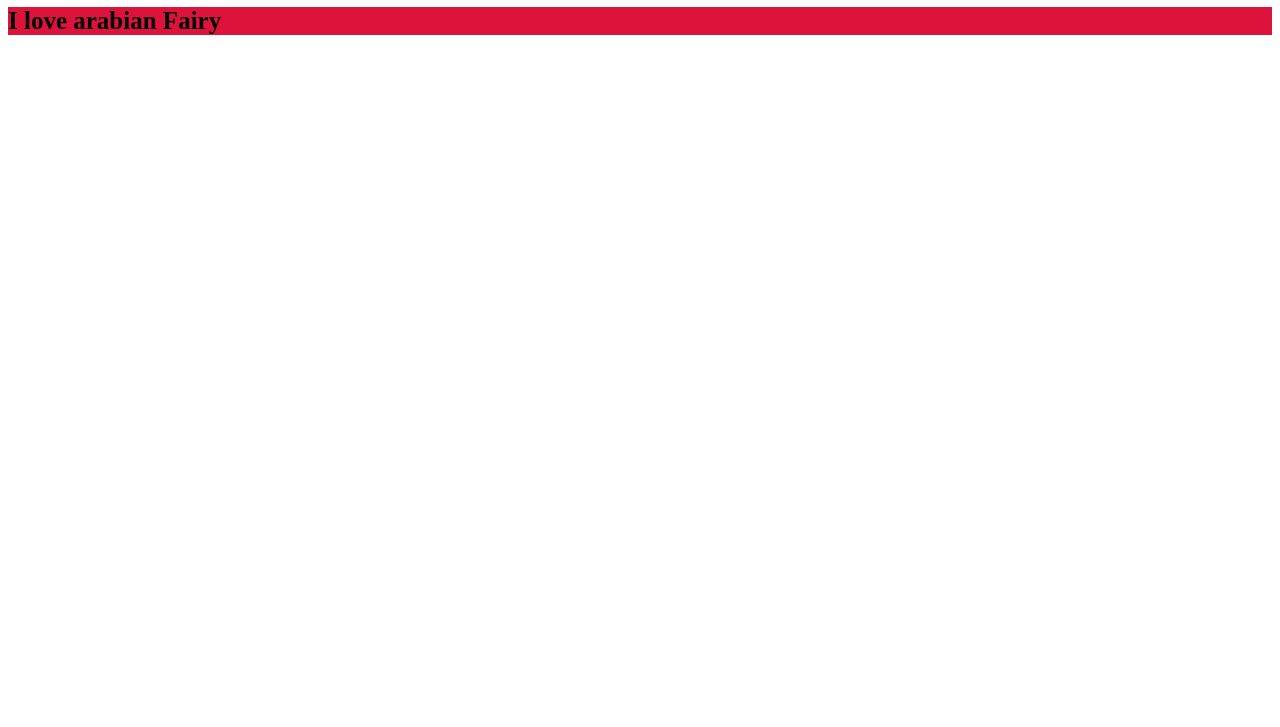
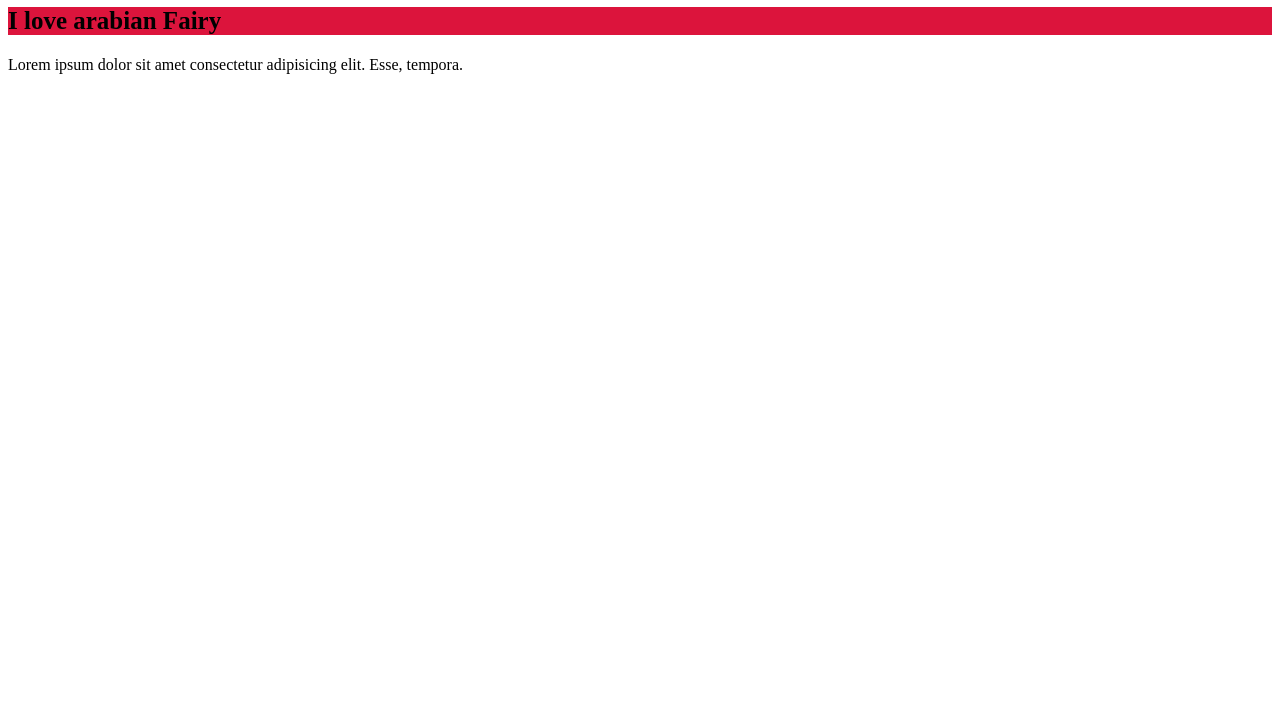
Before and after one commit to mhsumon38/my-first-work, a plain HTML site: page index.html in a window 1280 px wide. Shown: the part 73-800 px from the top of the page. Drawn offline with Linux system fonts and the light colour scheme.

Commit message:
new peragraph

```diff
--- a/index.html
+++ b/index.html
@@ -13,6 +13,8 @@
     <h1>My Name is Mahmudul Hasan Sumon</h1>
     <h2>I love arabian Fairy</h2>
 
+    <p>Lorem ipsum dolor sit amet consectetur adipisicing elit. Esse, tempora.</p>
+
 
 
 </body>
```
